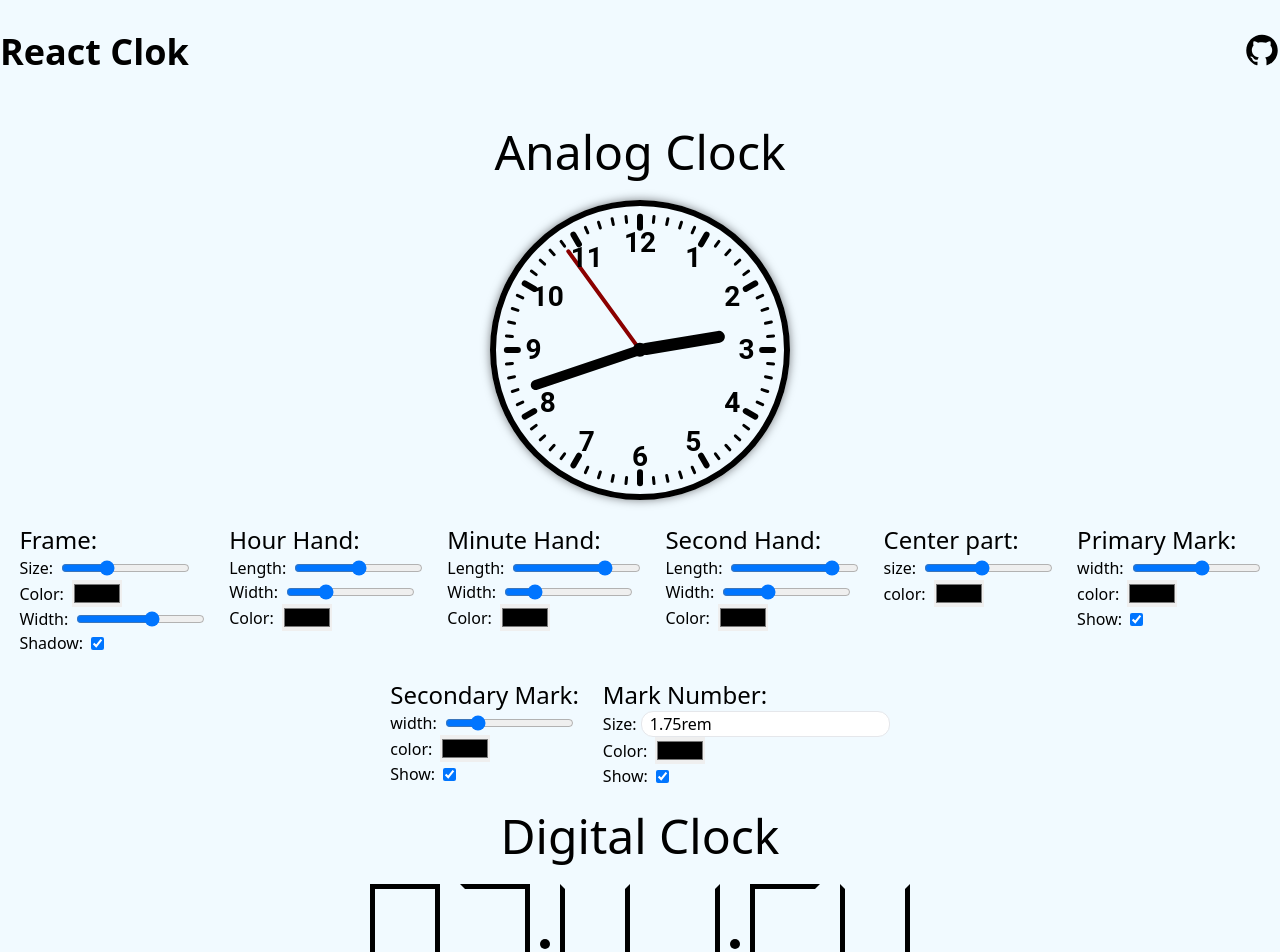
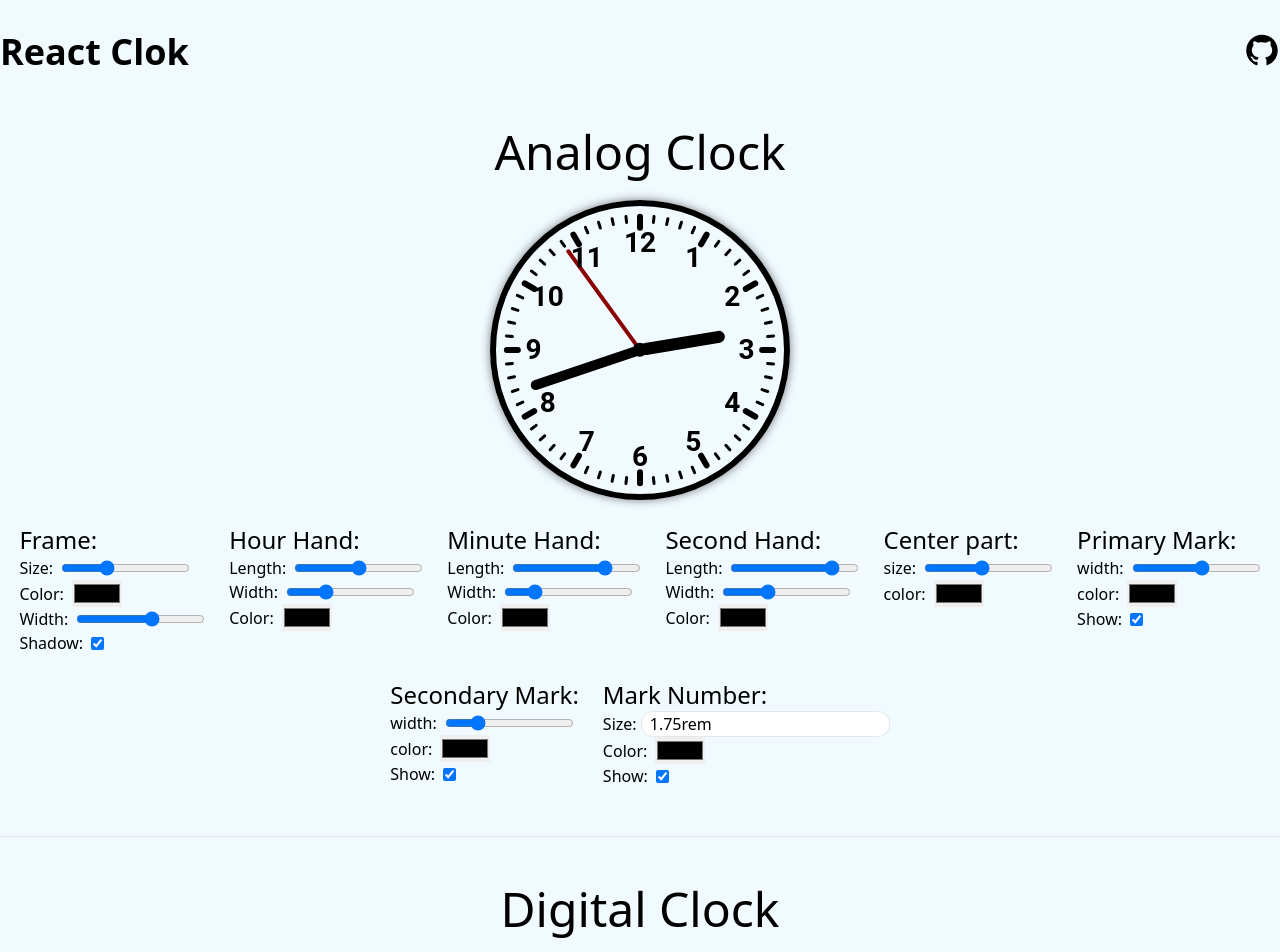
Before and after one commit to nhanluongoe/react-clok, a Next.js app in the folder apps/web/: page / in a window 1280 px wide. Shown: the top 952 px of the page. Built offline with nearby package versions, Linux system fonts and the light colour scheme.

Commit message:
chore: add hr to separate sections clearly

```diff
--- a/apps/web/app/page.tsx
+++ b/apps/web/app/page.tsx
@@ -5,6 +5,7 @@ export default function Home() {
   return (
     <div className="container mx-auto">
       <AnalogClockSection />
+      <hr className="my-12" />
       <DigitalClockSection />
     </div>
   );
```
